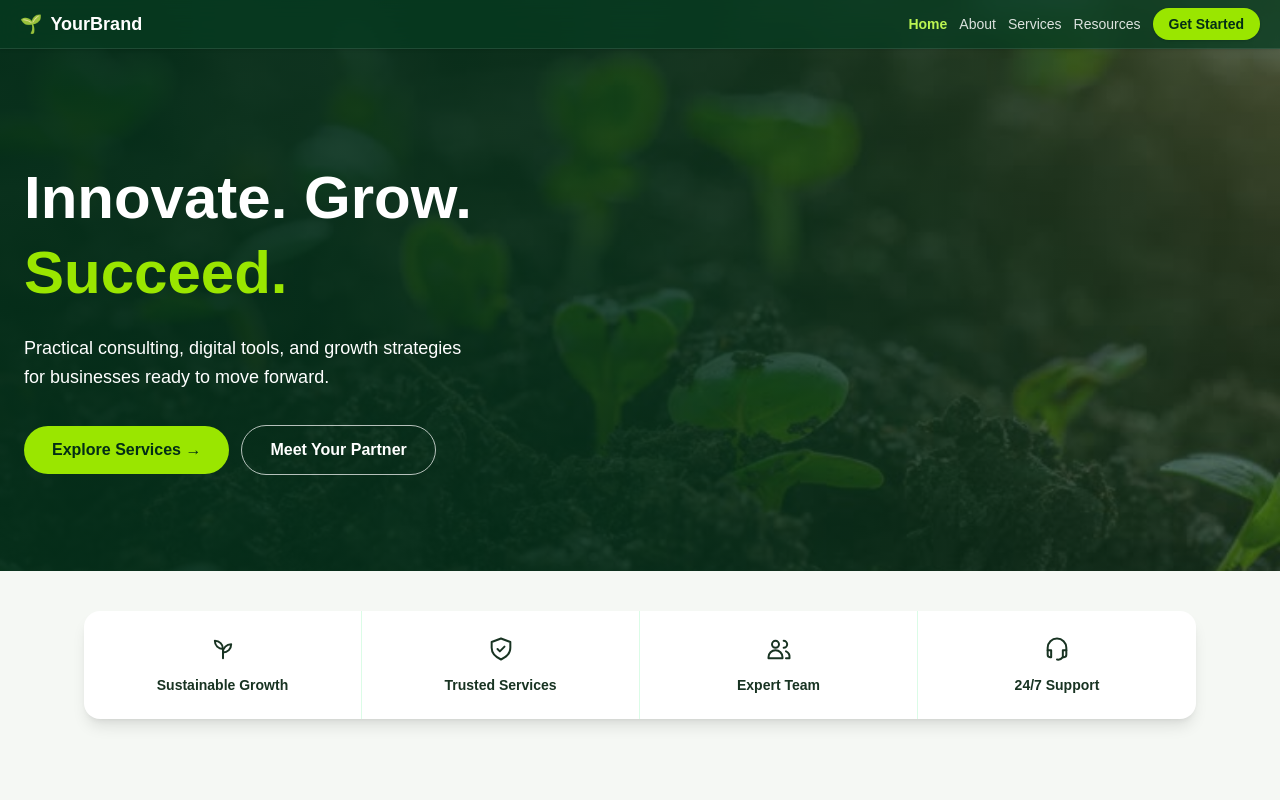
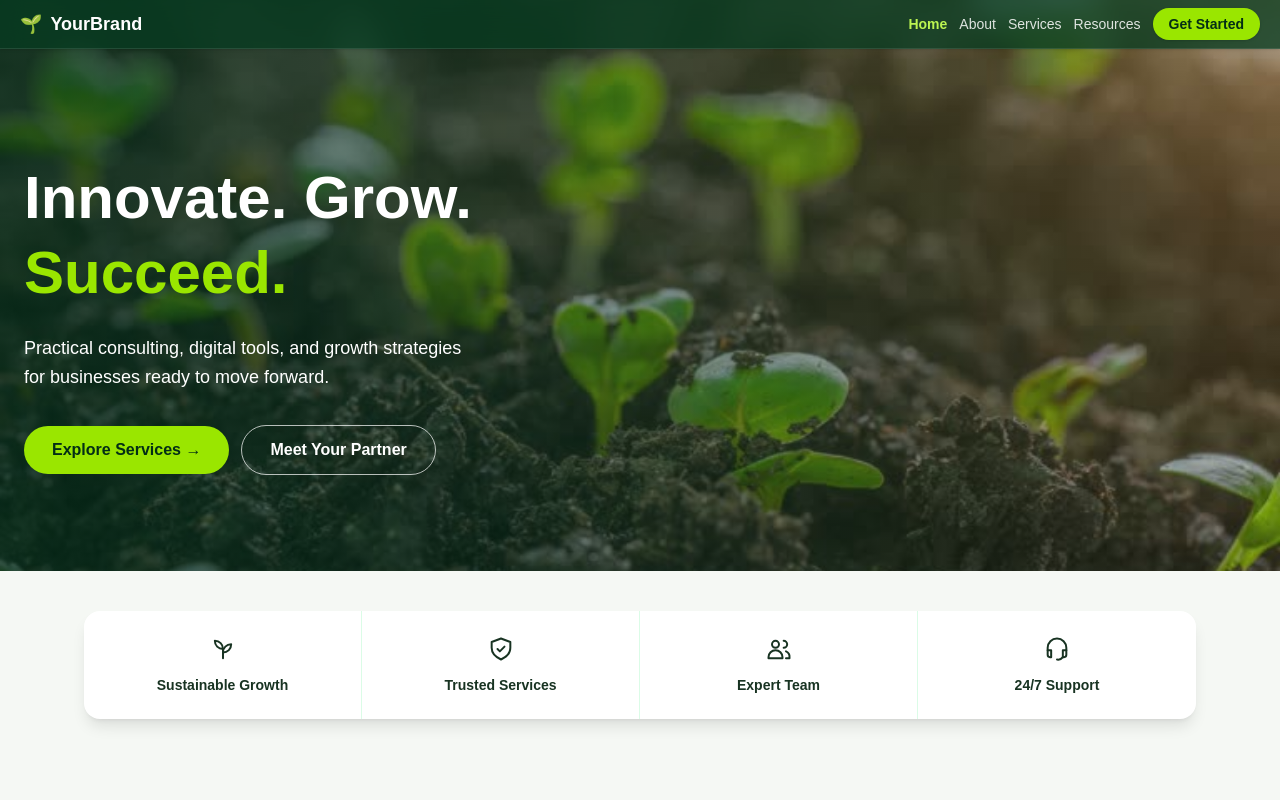
Before and after one commit to sahaanurag207-oss/react_2, a React (Vite) app: page / in a window 1280 px wide. Shown: the top 800 px of the page. Built offline with nearby package versions, Linux system fonts and the light colour scheme.

Commit message:
correction_1

```diff
--- a/src/App.jsx
+++ b/src/App.jsx
@@ -1,5 +1,5 @@
 import { useEffect, useState } from 'react'
-import { BrowserRouter, Routes, Route, NavLink, Link } from 'react-router-dom'
+import { BrowserRouter, Routes, Route, NavLink, Link, useLocation } from 'react-router-dom'
 import Home from './pages/Home'
 import About from './pages/About'
 import Services from './pages/Services'
@@ -8,7 +8,16 @@ import Contact from './pages/Contact'
 import NotFound from './pages/NotFound'
 
 function App() {
+  return (
+    <BrowserRouter>
+      <SiteLayout />
+    </BrowserRouter>
+  )
+}
+
+function SiteLayout() {
   const [isMenuOpen, setIsMenuOpen] = useState(false)
+  const location = useLocation()
 
   useEffect(() => {
     if (!isMenuOpen) return
@@ -19,6 +28,10 @@ function App() {
     return () => window.removeEventListener('scroll', closeMenuOnScroll)
   }, [isMenuOpen])
 
+  useEffect(() => {
+    window.scrollTo({ top: 0, behavior: 'smooth' })
+  }, [location.pathname])
+
   const links = [
     { name: 'Home', path: '/' },
     { name: 'About', path: '/about' },
@@ -27,7 +40,6 @@ function App() {
   ]
 
   return (
-    <BrowserRouter>
     <div className="min-h-screen bg-[#f5f8f4] text-[#183322]">
 
         {isMenuOpen && (
@@ -92,6 +104,7 @@ function App() {
         </header>
 
         <main>
+          <div key={location.pathname} className="page-transition">
             <Routes>
               <Route path="/" element={<Home />} />
               <Route path="/about" element={<About />} />
@@ -100,12 +113,12 @@ function App() {
               <Route path="/contact" element={<Contact />} />
               <Route path="*" element={<NotFound />} />
             </Routes>
+          </div>
         </main>
 
         <Footer />
 
     </div>
-    </BrowserRouter>
   )
 }
 
--- a/src/index.css
+++ b/src/index.css
@@ -8,3 +8,29 @@ body {
   margin: 0;
   font-family: Arial, Helvetica, sans-serif;
 }
+
+.page-transition {
+  animation: page-enter 240ms ease-out both;
+}
+
+@keyframes page-enter {
+  from {
+    opacity: 0;
+    transform: translateY(8px);
+  }
+
+  to {
+    opacity: 1;
+    transform: translateY(0);
+  }
+}
+
+@media (prefers-reduced-motion: reduce) {
+  html {
+    scroll-behavior: auto;
+  }
+
+  .page-transition {
+    animation: none;
+  }
+}
--- a/src/pages/Home.jsx
+++ b/src/pages/Home.jsx
@@ -64,7 +64,7 @@ function Home() {
         style={{ backgroundImage: `url(${heroBg})` }}
       >
 
-        <div className="absolute inset-0 bg-linear-to-r from-[#042e19]/95 via-[#042e19]/85 to-[#042e19]/60" />
+        <div className="absolute inset-0 bg-linear-to-r from-[#042e19]/75 via-[#042e19]/45 to-[#042e19]/20" />
 
         <div className="relative max-w-7xl mx-auto px-6 pt-28 pb-14 sm:pt-36 sm:pb-20 md:pt-40 md:pb-24">
 
```
Lines whose indentation alone changed are shown as unchanged.
